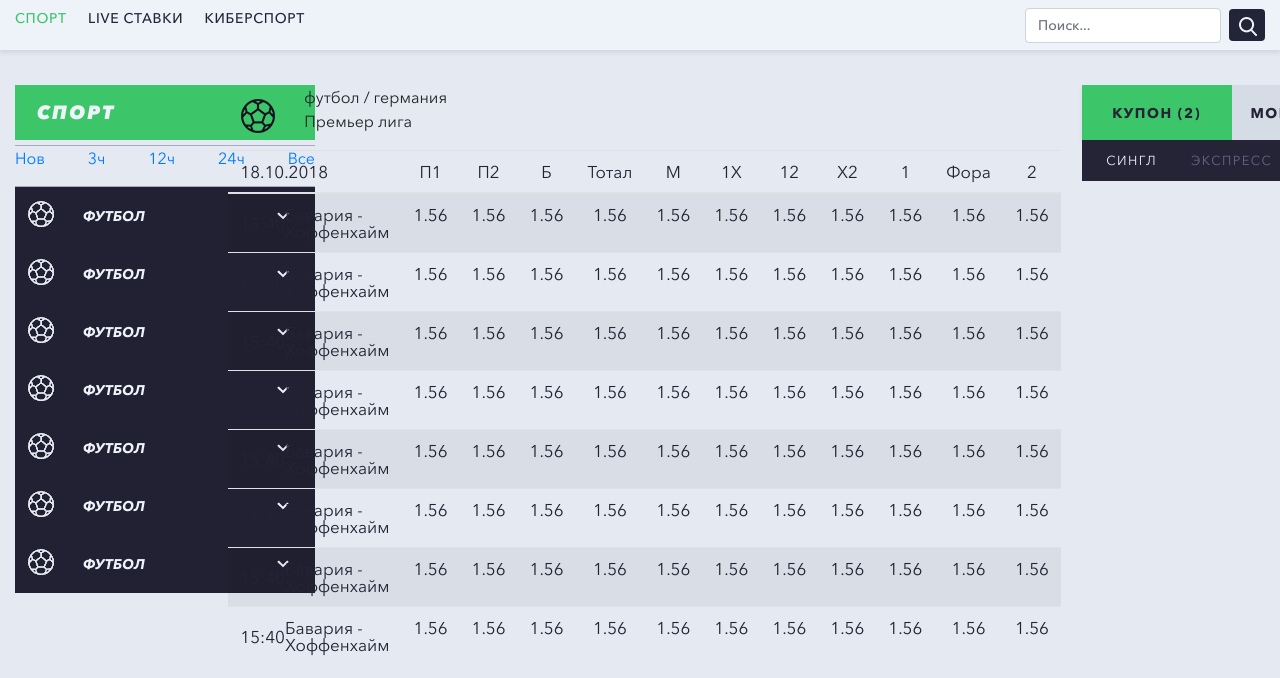
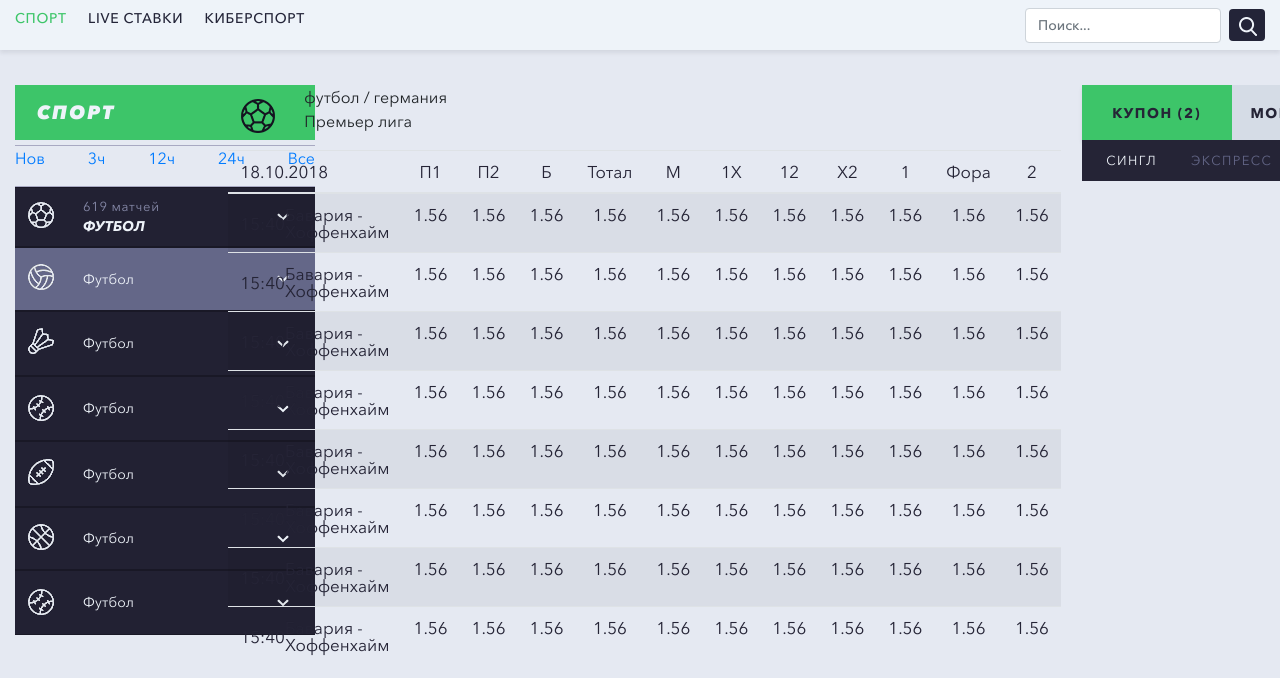
Before and after one commit to coatceatl/stickbet, a website built with webpack: page index.html in a window 1280 px wide. Shown: the part 67-745 px from the top of the page. Built offline with nearby package versions, Linux system fonts and the light colour scheme.

Commit message:
added content to block left and changed css

```diff
--- a/index.html
+++ b/index.html
@@ -92,48 +92,51 @@
                   <li class='allsports__item'>
                     <a class='category-block d-flex align-items-center justify-content-between' href='#'>
                       <img class='categiry-block__icon' src='src/img/soccer.png' alt=''>
+                      <div class='caregory-block__body d-flex flex-column mr-auto'>
+                        <div class='caregory-block__count'>619 матчей</div>
+                        <div class='caregory-block__title'>Футбол</div>
+                      </div>
+                      <img src='src/img/arrow-down.png' class='category-block__arrow' alt=''>
+                    </a>
+                  </li>
+                  <li class='allsports__item'>
+                    <a class='category-block active d-flex align-items-center justify-content-between' href='#'>
+                      <img class='categiry-block__icon' src='src/img/volleyball.png' alt=''>
                       <div class='caregory-block__body mr-auto'>Футбол</div>
                       <img src='src/img/arrow-down.png' class='category-block__arrow' alt=''>
                     </a>
                   </li>
                   <li class='allsports__item'>
                     <a class='category-block d-flex align-items-center justify-content-between' href='#'>
-                      <img class='categiry-block__icon' src='src/img/soccer.png' alt=''>
+                      <img class='categiry-block__icon' src='src/img/badminton.png' alt=''>
                       <div class='caregory-block__body mr-auto'>Футбол</div>
                       <img src='src/img/arrow-down.png' class='category-block__arrow' alt=''>
                     </a>
                   </li>
                   <li class='allsports__item'>
                     <a class='category-block d-flex align-items-center justify-content-between' href='#'>
-                      <img class='categiry-block__icon' src='src/img/soccer.png' alt=''>
+                      <img class='categiry-block__icon' src='src/img/baseball.png' alt=''>
                       <div class='caregory-block__body mr-auto'>Футбол</div>
                       <img src='src/img/arrow-down.png' class='category-block__arrow' alt=''>
                     </a>
                   </li>
                   <li class='allsports__item'>
                     <a class='category-block d-flex align-items-center justify-content-between' href='#'>
-                      <img class='categiry-block__icon' src='src/img/soccer.png' alt=''>
+                      <img class='categiry-block__icon' src='src/img/rugby.png' alt=''>
                       <div class='caregory-block__body mr-auto'>Футбол</div>
                       <img src='src/img/arrow-down.png' class='category-block__arrow' alt=''>
                     </a>
                   </li>
                   <li class='allsports__item'>
                     <a class='category-block d-flex align-items-center justify-content-between' href='#'>
-                      <img class='categiry-block__icon' src='src/img/soccer.png' alt=''>
+                      <img class='categiry-block__icon' src='src/img/basketball.png' alt=''>
                       <div class='caregory-block__body mr-auto'>Футбол</div>
                       <img src='src/img/arrow-down.png' class='category-block__arrow' alt=''>
                     </a>
                   </li>
                   <li class='allsports__item'>
                     <a class='category-block d-flex align-items-center justify-content-between' href='#'>
-                      <img class='categiry-block__icon' src='src/img/soccer.png' alt=''>
-                      <div class='caregory-block__body mr-auto'>Футбол</div>
-                      <img src='src/img/arrow-down.png' class='category-block__arrow' alt=''>
-                    </a>
-                  </li>
-                  <li class='allsports__item'>
-                    <a class='category-block d-flex align-items-center justify-content-between' href='#'>
-                      <img class='categiry-block__icon' src='src/img/soccer.png' alt=''>
+                      <img class='categiry-block__icon' src='src/img/baseball.png' alt=''>
                       <div class='caregory-block__body mr-auto'>Футбол</div>
                       <img src='src/img/arrow-down.png' class='category-block__arrow' alt=''>
                     </a>
--- a/src/scss/_left.scss
+++ b/src/scss/_left.scss
@@ -30,14 +30,17 @@
 .category-block {
   color: #eef3f9;
   font-size: remy(14px);
-  font-weight: 700;
-  font-style: italic;
-  text-transform: uppercase;
   letter-spacing: 0.14px;
+  border-top: 1px solid #191826;
+  border-bottom: 1px solid #191826;
   &:hover {
     color: #eef3f9;
+    background-color: #646788;
     text-decoration: none;
   }
+}
+.category-block.active {
+  background-color: #646788;
 }
 .categiry-block__icon {
   margin: 14px 29px 17px 13px;
@@ -45,3 +48,14 @@
 .category-block__arrow {
   margin-right: 26px;
 }
+.caregory-block__count {
+  color: #878aa9;
+  font-size: remy(13px);
+  font-weight: 400;
+  letter-spacing: 0.65px;
+}
+.caregory-block__title {
+  text-transform: uppercase;
+  font-weight: 700;
+  font-style: italic;
+}
```
Also changed, not shown: dist/main.css, src/img/badminton.png (added), src/img/baseball.png (added), src/img/basketball.png (added), src/img/rugby.png (added), src/img/volleyball.png (added).
